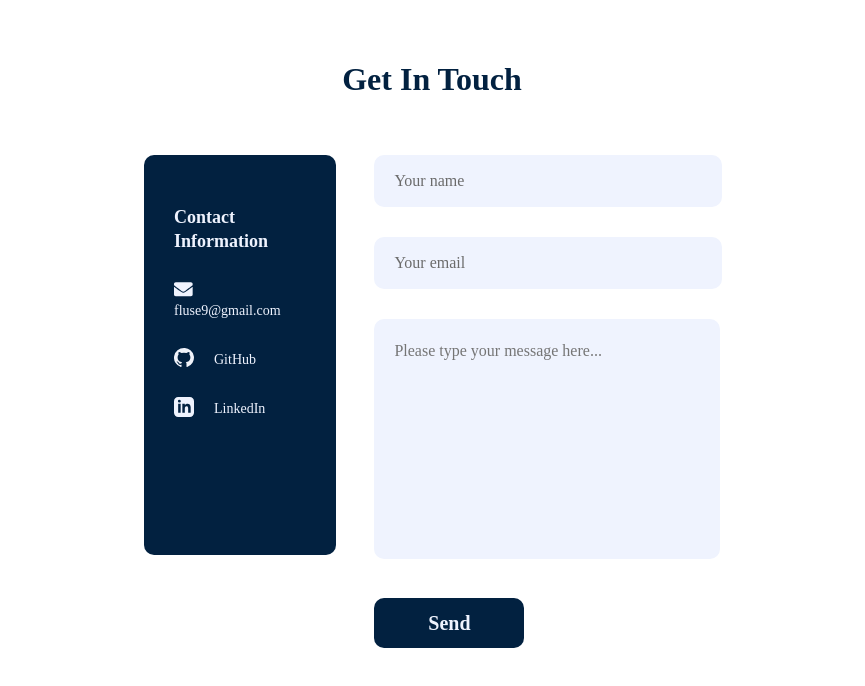
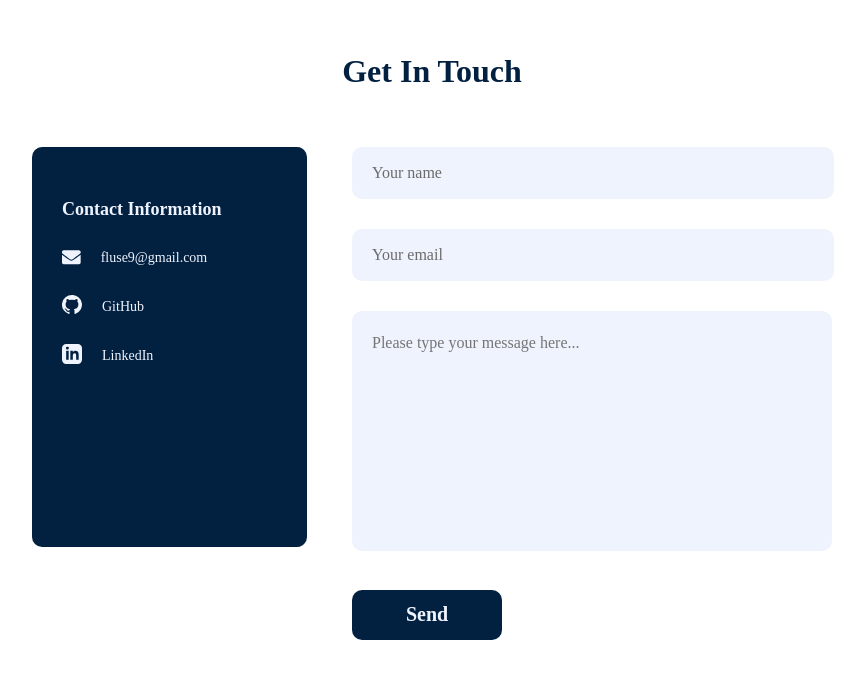
Before and after one commit to fluse9/Personal-Website, a React (Create React App) app: page / in a window 1280 px wide. Shown: the part 4216-4902 px from the top of the page, without its empty margins (208-1073 px from the left). Built offline with nearby package versions, Linux system fonts and the light colour scheme.

Commit message:
Made the rest of the website mobile responsive and dynamically laid out

```diff
--- a/src/Pages/HomePage/Home.css
+++ b/src/Pages/HomePage/Home.css
@@ -64,7 +64,7 @@
         margin-top: 50px;
         margin-left: 10vw;
         margin-right: 10vw;
-        margin-bottom: 200px;
+        margin-bottom: 250px;
         height: 400px;
     }
 
@@ -76,7 +76,29 @@
         margin-top: 50px;
         margin-left: 10vw;
         margin-right: 10vw;
+        margin-bottom: 100px;
+    }
+
+    .main-cards4 {
+        display: grid;
+        grid-template-columns: 40w 40w;
+        grid-template-rows: 350px 350px;
+        grid-row-gap: 6.67px;
+        grid-column-gap: 15px;
+        margin-top: 50px;
+        margin-left: 10vw;
+        margin-right: 10vw;
         margin-bottom: 150px;
+    }
+
+    .main-cards5 {
+        display: grid;
+        grid-template-columns: 80vw;
+        grid-template-rows: 750px;
+        margin-top: 50px;
+        margin-left: 10vw;
+        margin-right: 10vw;
+        margin-bottom: 200px;
     }
 
     .card[type="experience"]:first-child {
@@ -270,7 +292,8 @@
         z-index: 2;
     }
 
-    .text11 {
+    .text11[type="right"] {
+        position: relative;
         color: #6B6B6B;
         font-family: 'Avenir Next';
         font-size: 14px;
@@ -278,6 +301,23 @@
         font-weight: 400;
         padding: 0;
         margin: 0;
+        padding-top: 20px;
+        width: 80vw;
+        z-index: 2;
+    }
+
+    .text11[type="left"] {
+        position: relative;
+        color: #6B6B6B;
+        font-family: 'Avenir Next';
+        font-size: 14px;
+        line-height: 24px;
+        font-weight: 400;
+        padding: 0;
+        margin: 0;
+        margin-top: 175px !important;
+        padding-top: 20px;
+        width: 80vw;
         z-index: 2;
     }
 
@@ -288,6 +328,77 @@
         transition: 0.5s;
         border-radius: 10px;
         z-index: 2
+    }
+
+    .contact-info {
+        float: left;
+        height: 400px;
+        width: 75%;
+        background: #022140;
+        margin-top: 60px;
+        margin-left: 12.5%;
+        border-radius: 10px;
+    }
+
+    .contact-form {
+        margin-top: 50px;
+        background: white;
+        width: 80vw;
+        height: 500px;
+        margin-left: 10vw;
+        padding-top: 450px;
+        border-radius: 10px;
+    }
+
+    .contact {
+        width: 56vw;
+        height: 50px;
+        background: #EFF3FE;
+        color: #022140;
+        font-family: 'Avenir Next';
+        font-size: 16px;
+        line-height: 24px;
+        font-weight: 500;
+        border: none;
+        outline: none;
+        margin-top: 10px;
+        margin-bottom: 20px;
+        padding-left: 20px;
+        border-radius: 10px;
+    }
+
+    .message {
+        width: 52.5vw;
+        height: 200px;
+        background: #EFF3FE;
+        color: #022140;
+        font-family: 'Avenir Next';
+        font-size: 16px;
+        line-height: 24px;
+        font-weight: 500;
+        border: none;
+        outline: none;
+        margin-top: 10px;
+        margin-bottom: 20px;
+        padding: 20px;
+        resize: none;
+        border-radius: 10px;
+    }
+
+    .send {
+        width: 30vw;
+        height: 50px;
+        margin-top: 15px;
+        margin-left: 15vw;
+        font-family: 'Avenir Next';
+        font-size: 20px;
+        font-weight: 600;
+        color: #EFF3FE;
+        background: #022140;
+        border: none;
+        outline: none;
+        border-radius: 10px;
+        transition: 0.25s;
     }
 }
 
@@ -372,6 +483,28 @@
         margin-bottom: 150px;
     }
 
+    .main-cards4 {
+        display: grid;
+        grid-template-columns: 40w 40w;
+        grid-template-rows: 350px 350px;
+        grid-row-gap: 6.67px;
+        grid-column-gap: 15px;
+        margin-top: 50px;
+        margin-left: 10vw;
+        margin-right: 10vw;
+        margin-bottom: 200px;
+    }
+
+    .main-cards5 {
+        display: grid;
+        grid-template-columns: 800px;
+        grid-template-rows: 750px;
+        margin-top: 50px;
+        margin-left: calc(50vw - 400px);
+        margin-right: calc(50vw - 400px);
+        margin-bottom: 200px;
+    }
+
     .card[type="experience"]:first-child {
         grid-column: 1;
         grid-row: 1;
@@ -612,6 +745,77 @@
             opacity: 1;
             transition: 0.5s;
         }
+
+    .contact-info {
+        position: absolute;
+        height: 400px;
+        width: 275px;
+        background: #022140;
+        margin-top: 60px;
+        border-radius: 10px;
+    }
+
+    .contact-form {
+        margin-top: 50px;
+        background: white;
+        width: 100%;
+        height: 500px;
+        border-radius: 10px;
+    }
+
+    .contact {
+        width: calc(60% - 20px);
+        height: 50px;
+        margin-left: 40%;
+        background: #EFF3FE;
+        color: #022140;
+        font-family: 'Avenir Next';
+        font-size: 16px;
+        line-height: 24px;
+        font-weight: 500;
+        border: none;
+        outline: none;
+        margin-top: 10px;
+        margin-bottom: 20px;
+        padding-left: 20px;
+        border-radius: 10px;
+    }
+
+    .message {
+        width: calc(60% - 40px);
+        height: 200px;
+        margin-left: 40%;
+        background: #EFF3FE;
+        color: #022140;
+        font-family: 'Avenir Next';
+        font-size: 16px;
+        line-height: 24px;
+        font-weight: 500;
+        border: none;
+        outline: none;
+        margin-top: 10px;
+        margin-bottom: 20px;
+        padding: 20px;
+        resize: none;
+        border-radius: 10px;
+    }
+
+    .send {
+        float: left;
+        margin-left: 40%;
+        width: 150px;
+        height: 50px;
+        margin-top: 15px;
+        font-family: 'Avenir Next';
+        font-size: 20px;
+        font-weight: 600;
+        color: #EFF3FE;
+        background: #022140;
+        border: none;
+        outline: none;
+        border-radius: 10px;
+        transition: 0.25s;
+    }
 }
 
 @media only screen and (min-width: 62em) and (max-width: 84em) {
@@ -695,6 +899,28 @@
         margin-bottom: 150px;
     }
 
+    .main-cards4 {
+        display: grid;
+        grid-template-columns: 260px 260px 260px;
+        grid-template-rows: 350px 350px;
+        grid-row-gap: 6.67px;
+        grid-column-gap: 15px;
+        margin-top: 50px;
+        margin-left: calc(50vw - 400px);
+        margin-right: calc(50vw - 400px);
+        margin-bottom: 200px;
+    }
+
+    .main-cards5 {
+        display: grid;
+        grid-template-columns: 800px;
+        grid-template-rows: 750px;
+        margin-top: 50px;
+        margin-left: calc(50vw - 400px);
+        margin-right: calc(50vw - 400px);
+        margin-bottom: 200px;
+    }
+
     .card[type="experience"]:first-child {
         grid-column: 1;
         grid-row: 1;
@@ -935,6 +1161,77 @@
             opacity: 1;
             transition: 0.5s;
         }
+
+    .contact-info {
+        position: absolute;
+        height: 400px;
+        width: 275px;
+        background: #022140;
+        margin-top: 60px;
+        border-radius: 10px;
+    }
+
+    .contact-form {
+        margin-top: 50px;
+        background: white;
+        width: 100%;
+        height: 500px;
+        border-radius: 10px;
+    }
+
+    .contact {
+        width: calc(60% - 20px);
+        height: 50px;
+        margin-left: 40%;
+        background: #EFF3FE;
+        color: #022140;
+        font-family: 'Avenir Next';
+        font-size: 16px;
+        line-height: 24px;
+        font-weight: 500;
+        border: none;
+        outline: none;
+        margin-top: 10px;
+        margin-bottom: 20px;
+        padding-left: 20px;
+        border-radius: 10px;
+    }
+
+    .message {
+        width: calc(60% - 40px);
+        height: 200px;
+        margin-left: 40%;
+        background: #EFF3FE;
+        color: #022140;
+        font-family: 'Avenir Next';
+        font-size: 16px;
+        line-height: 24px;
+        font-weight: 500;
+        border: none;
+        outline: none;
+        margin-top: 10px;
+        margin-bottom: 20px;
+        padding: 20px;
+        resize: none;
+        border-radius: 10px;
+    }
+
+    .send {
+        float: left;
+        margin-left: 40%;
+        width: 150px;
+        height: 50px;
+        margin-top: 15px;
+        font-family: 'Avenir Next';
+        font-size: 20px;
+        font-weight: 600;
+        color: #EFF3FE;
+        background: #022140;
+        border: none;
+        outline: none;
+        border-radius: 10px;
+        transition: 0.25s;
+    }
 }
 
 @media only screen and (min-width: 84em) {
@@ -1018,6 +1315,28 @@
         margin-bottom: 150px;
     }
 
+    .main-cards4 {
+        display: grid;
+        grid-template-columns: 260px 260px 260px;
+        grid-template-rows: 350px 350px;
+        grid-row-gap: 6.67px;
+        grid-column-gap: 15px;
+        margin-top: 50px;
+        margin-left: calc(50vw - 400px);
+        margin-right: calc(50vw - 400px);
+        margin-bottom: 200px;
+    }
+
+    .main-cards5 {
+        display: grid;
+        grid-template-columns: 800px;
+        grid-template-rows: 750px;
+        margin-top: 50px;
+        margin-left: calc(50vw - 400px);
+        margin-right: calc(50vw - 400px);
+        margin-bottom: 200px;
+    }
+
     .card[type="experience"]:first-child {
         grid-column: 1;
         grid-row: 1;
@@ -1258,6 +1577,77 @@
             opacity: 1;
             transition: 0.5s;
         }
+
+    .contact-info {
+        position: absolute;
+        height: 400px;
+        width: 275px;
+        background: #022140;
+        margin-top: 60px;
+        border-radius: 10px;
+    }
+
+    .contact-form {
+        margin-top: 50px;
+        background: white;
+        width: 100%;
+        height: 500px;
+        border-radius: 10px;
+    }
+
+    .contact {
+        width: calc(60% - 20px);
+        height: 50px;
+        margin-left: 40%;
+        background: #EFF3FE;
+        color: #022140;
+        font-family: 'Avenir Next';
+        font-size: 16px;
+        line-height: 24px;
+        font-weight: 500;
+        border: none;
+        outline: none;
+        margin-top: 10px;
+        margin-bottom: 20px;
+        padding-left: 20px;
+        border-radius: 10px;
+    }
+
+    .message {
+        width: calc(60% - 40px);
+        height: 200px;
+        margin-left: 40%;
+        background: #EFF3FE;
+        color: #022140;
+        font-family: 'Avenir Next';
+        font-size: 16px;
+        line-height: 24px;
+        font-weight: 500;
+        border: none;
+        outline: none;
+        margin-top: 10px;
+        margin-bottom: 20px;
+        padding: 20px;
+        resize: none;
+        border-radius: 10px;
+    }
+
+    .send {
+        float: left;
+        margin-left: 40%;
+        width: 150px;
+        height: 50px;
+        margin-top: 15px;
+        font-family: 'Avenir Next';
+        font-size: 20px;
+        font-weight: 600;
+        color: #EFF3FE;
+        background: #022140;
+        border: none;
+        outline: none;
+        border-radius: 10px;
+        transition: 0.25s;
+    }
 }
 
 .about {
@@ -1265,28 +1655,6 @@
     background-color: white;
     width: 100vw;
     height: 100vh;
-}
-
-.main-cards4 {
-    display: grid;
-    grid-template-columns: calc(15vw - 10px) calc(15vw - 10px) calc(15vw - 10px);
-    grid-template-rows: 350px 350px;
-    grid-row-gap: 15px;
-    grid-column-gap: 15px;
-    margin-top: 50px;
-    margin-left: 27.5vw;
-    margin-right: 27.5vw;
-    margin-bottom: 200px;
-}
-
-.main-cards5 {
-    display: grid;
-    grid-template-columns: 45vw;
-    grid-template-rows: 750px;
-    margin-top: 50px;
-    margin-left: 27.5vw;
-    margin-right: 27.5vw;
-    margin-bottom: 200px;
 }
 
 .card {
@@ -1483,32 +1851,6 @@
         transition: 0.1s;
     }
 
-.contact-form {
-    margin-top: 50px;
-    background: white;
-    width: 100%;
-    height: 500px;
-    border-radius: 10px;
-}
-
-.contact {
-    width: calc(60% - 20px);
-    height: 50px;
-    margin-left: 40%;
-    background: #EFF3FE;
-    color: #022140;
-    font-family: 'Avenir Next';
-    font-size: 16px;
-    line-height: 24px;
-    font-weight: 500;
-    border: none;
-    outline: none;
-    margin-top: 10px;
-    margin-bottom: 20px;
-    padding-left: 20px;
-    border-radius: 10px;
-}
-
     .contact::placeholder {
         text-align: left;
         color: #6B6B6B;
@@ -1518,25 +1860,6 @@
         font-weight: 500;
         margin: 0;
     }
-
-.message {
-    width: calc(60% - 40px);
-    height: 200px;
-    margin-left: 40%;
-    background: #EFF3FE;
-    color: #022140;
-    font-family: 'Avenir Next';
-    font-size: 16px;
-    line-height: 24px;
-    font-weight: 500;
-    border: none;
-    outline: none;
-    margin-top: 10px;
-    margin-bottom: 20px;
-    padding: 20px;
-    resize: none;
-    border-radius: 10px;
-}
 
     .message::-webkit-scrollbar {
         width: 5px;
@@ -1565,22 +1888,6 @@
             display: none;
         }
 
-.send {
-    float: left;
-    margin-left: 40%;
-    width: 150px;
-    height: 50px;
-    margin-top: 15px;
-    font-family: 'Avenir Next';
-    font-size: 20px;
-    font-weight: 600;
-    color: #EFF3FE;
-    background: #022140;
-    border: none;
-    outline: none;
-    border-radius: 10px;
-    transition: 0.25s;
-}
     .send:hover {
         background: white;
         color: #022140;
@@ -1589,15 +1896,6 @@
         transition: 0.25s;
     }
 
-.contact-info {
-    position: absolute;
-    height: 400px;
-    width: 15%;
-    background: #022140;
-    margin-top: 60px;
-    border-radius: 10px;
-}
-
     .contact-info:hover {
         box-shadow: 0 0 3px 0 black;
     }
```
Also changed, not shown: src/Pages/HomePage/Home.js (+6 -4 lines), 1 other file (tests, documents, lock files or other folders).
